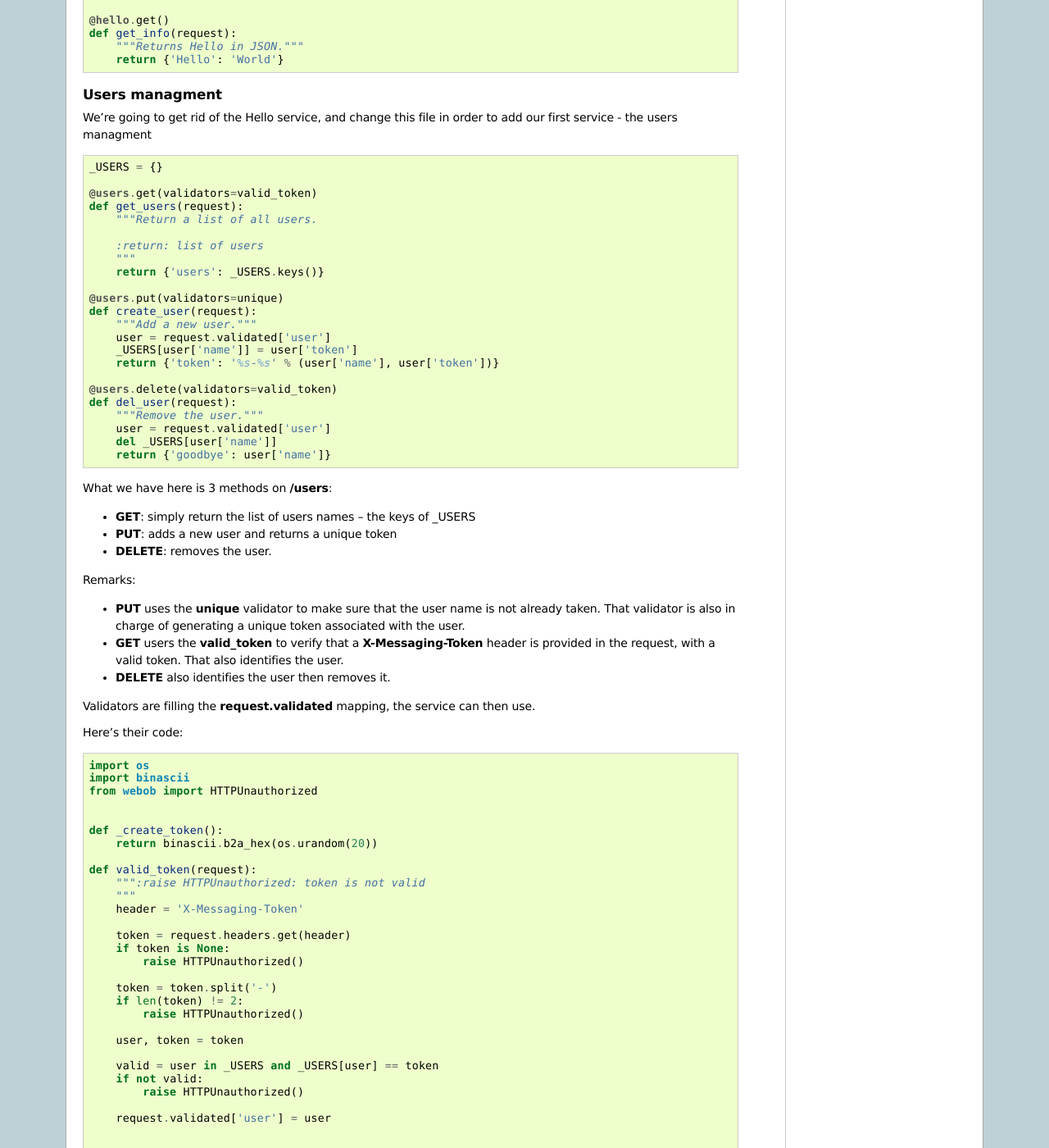
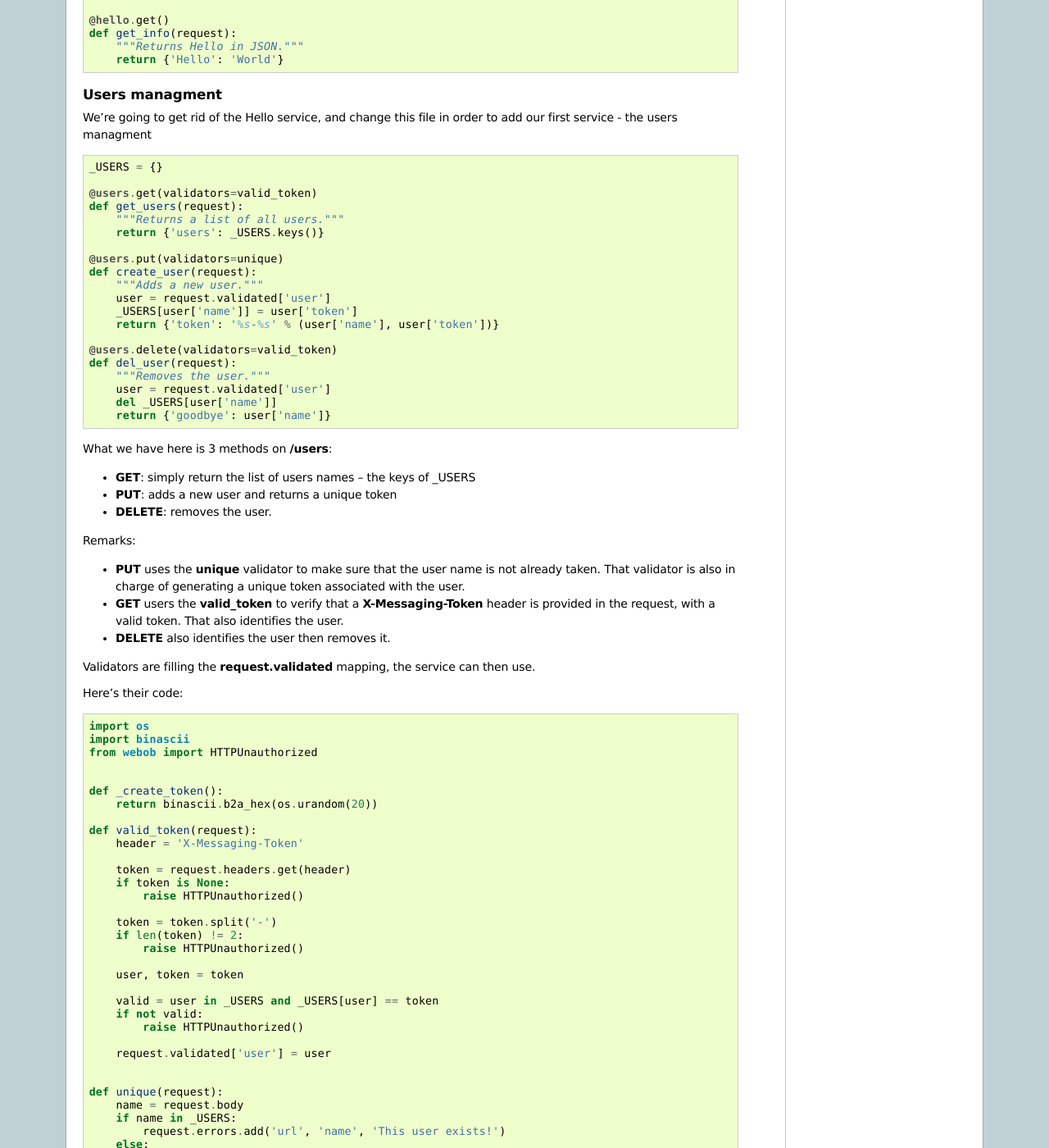
Before and after one commit to Cornices/cornice, a Sphinx documentation site: the page built from docs/source/tutorial.rst, in a window 1280 px wide and 1400 px high, scrolled down 1672 px. Shown: the whole window at 82% size. Built offline with Sphinx 7.4.7, drawn with Linux system fonts in a browser that asks for light colours; some of the changed text lies outside the part shown.

Commit message:
revert doc changes

```diff
--- a/docs/source/resources.rst
+++ b/docs/source/resources.rst
@@ -21,10 +21,6 @@ Here is how you can register a resource::
 
         @view(renderer='json')
         def get(self):
-            """Retrieve a user.
-
-            :return: User
-            """
             return USERS.get(int(self.request.matchdict['id']))
 
 As you can see, you can define methods for the collection (it will use the
--- a/docs/source/tutorial.rst
+++ b/docs/source/tutorial.rst
@@ -118,22 +118,19 @@ to add our first service - the users managment ::
 
     @users.get(validators=valid_token)
     def get_users(request):
-        """Return a list of all users.
-
-        :return: list of users
-        """
+        """Returns a list of all users."""
         return {'users': _USERS.keys()}
 
     @users.put(validators=unique)
     def create_user(request):
-        """Add a new user."""
+        """Adds a new user."""
         user = request.validated['user']
         _USERS[user['name']] = user['token']
         return {'token': '%s-%s' % (user['name'], user['token'])}
 
     @users.delete(validators=valid_token)
     def del_user(request):
-        """Remove the user."""
+        """Removes the user."""
         user = request.validated['user']
         del _USERS[user['name']]
         return {'goodbye': user['name']}
@@ -169,8 +166,6 @@ Here's their code::
         return binascii.b2a_hex(os.urandom(20))
 
     def valid_token(request):
-        """:raise HTTPUnauthorized: token is not valid
-        """
         header = 'X-Messaging-Token'
 
         token = request.headers.get(header)
@@ -191,8 +186,6 @@ Here's their code::
 
 
     def unique(request):
-        """:raise user_exists: This user exists!
-        """
         name = request.body
         if name in _USERS:
             request.errors.add('url', 'name', 'This user exists!')
@@ -238,13 +231,13 @@ simple functions we're adding in the :file:`views.py` file::
 
     @messages.get()
     def get_messages(request):
-        """Return the 5 latest messages."""
+        """Returns the 5 latest messages"""
         return _MESSAGES[:5]
 
 
     @messages.post(validator=(valid_token, valid_message))
     def post_message(request):
-        """Add a message."""
+        """Adds a message"""
         _MESSAGES.insert(0, request.validated['message'])
         return {'status': 'added'}
 
```
